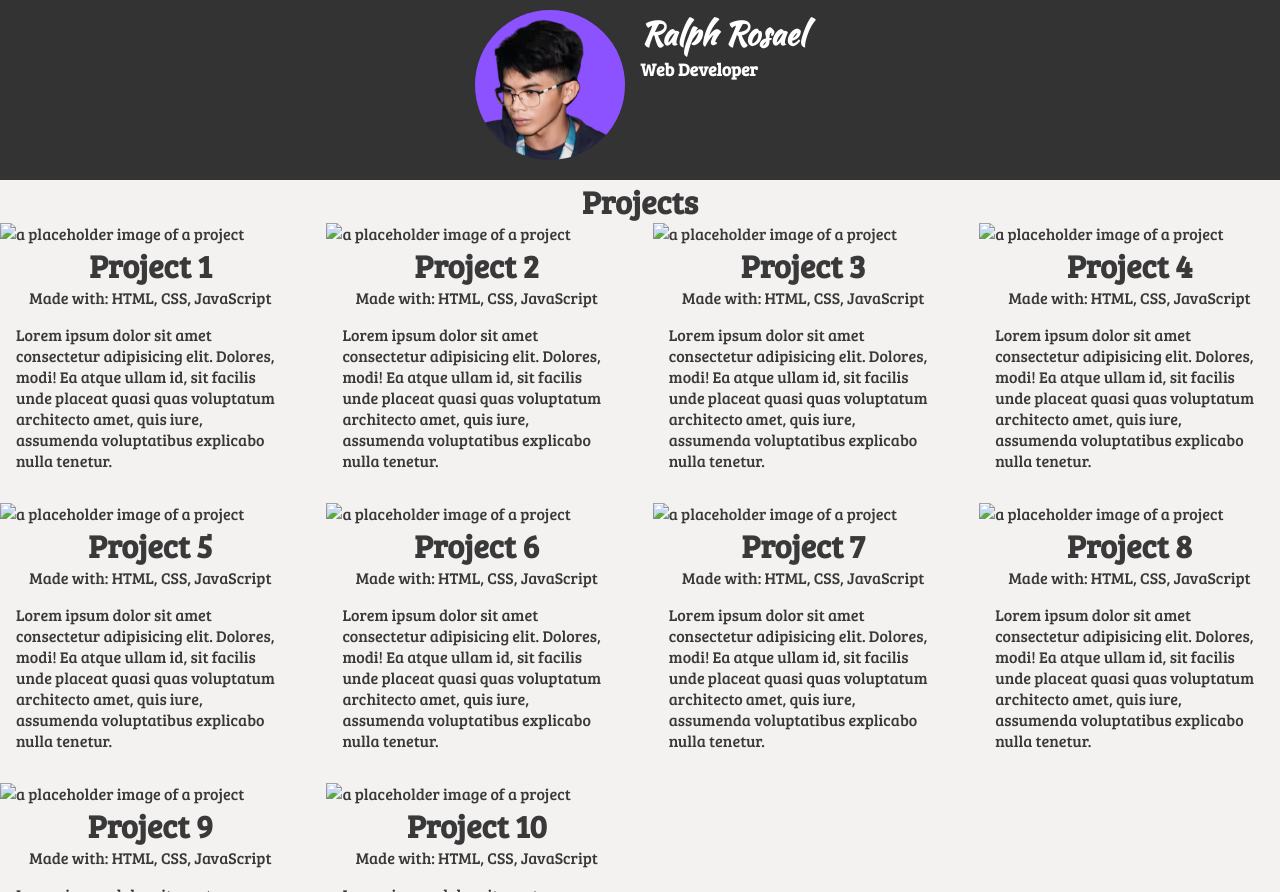
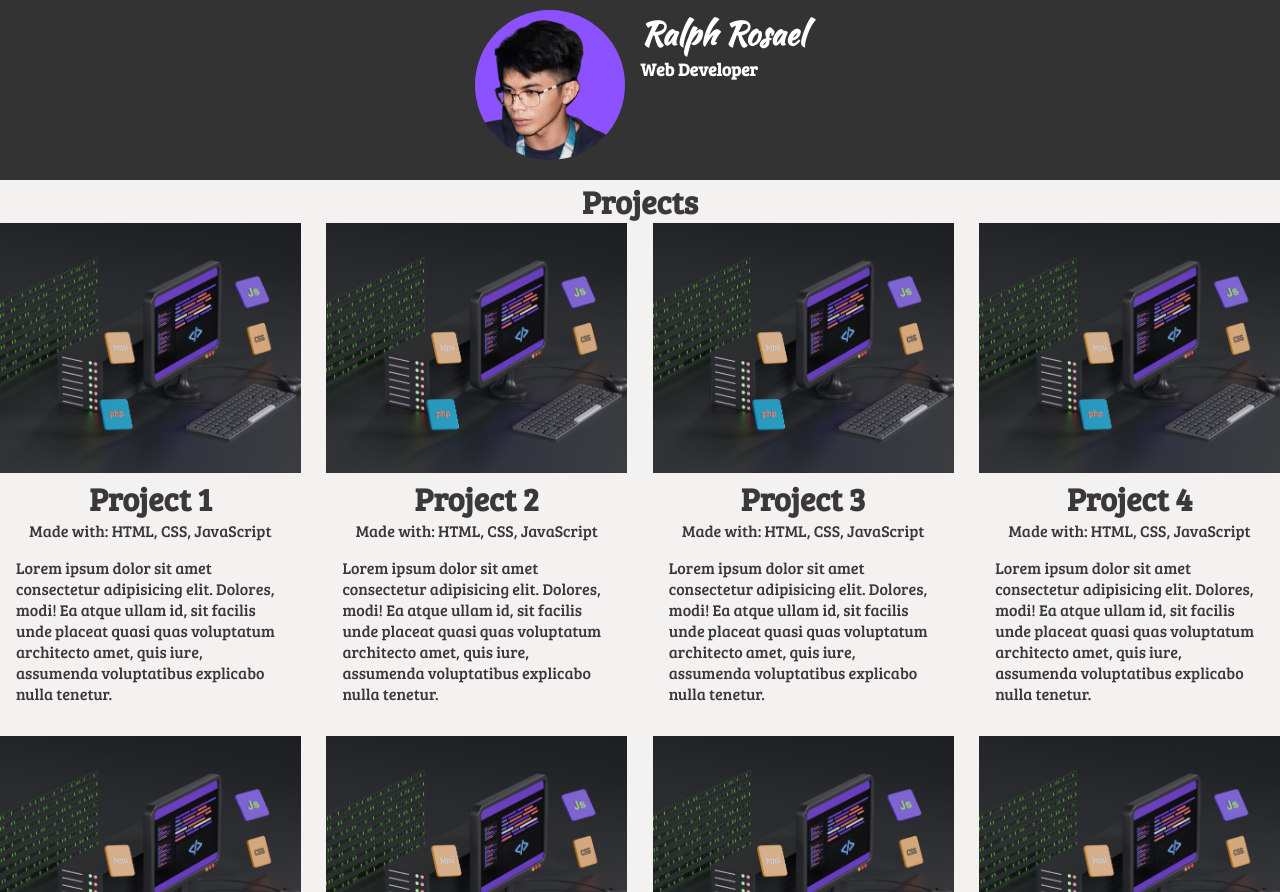
Before and after one commit to coder-ralph/static-website, a plain HTML site: page projects.html in a window 1280 px wide. Shown: the part 60-952 px from the top of the page. Drawn offline with Linux system fonts and the light colour scheme; the site is published under a folder, as on GitHub Pages, so addresses that start at the root find nothing.

Commit message:
Update projects-img path

```diff
--- a/projects.html
+++ b/projects.html
@@ -140,7 +140,7 @@
     <section id="projects">
       <section class="project">
         <img
-          src="/projects-img/web.jpg"
+          src="./projects-img/web.jpg"
           alt="a placeholder image of a project"
         > <!-- snapshot of the project -->
         <h3>Project 1</h3> <!-- project name -->
@@ -159,7 +159,7 @@
 
       <section class="project">
         <img
-          src="/projects-img/web.jpg"
+          src="./projects-img/web.jpg"
           alt="a placeholder image of a project"
         > <!-- snapshot of the project -->
         <h3>Project 2</h3> <!-- project name -->
@@ -178,7 +178,7 @@
 
       <section class="project">
         <img
-          src="/projects-img/web.jpg"
+          src="./projects-img/web.jpg"
           alt="a placeholder image of a project"
         > <!-- snapshot of the project -->
         <h3>Project 3</h3> <!-- project name -->
@@ -197,7 +197,7 @@
 
       <section class="project">
         <img
-          src="/projects-img/web.jpg"
+          src="./projects-img/web.jpg"
           alt="a placeholder image of a project"
         > <!-- snapshot of the project -->
         <h3>Project 4</h3> <!-- project name -->
@@ -216,7 +216,7 @@
 
       <section class="project">
         <img
-          src="/projects-img/web.jpg"
+          src="./projects-img/web.jpg"
           alt="a placeholder image of a project"
         > <!-- snapshot of the project -->
         <h3>Project 5</h3> <!-- project name -->
@@ -235,7 +235,7 @@
 
       <section class="project">
         <img
-          src="/projects-img/web.jpg"
+          src="./projects-img/web.jpg"
           alt="a placeholder image of a project"
         > <!-- snapshot of the project -->
         <h3>Project 6</h3> <!-- project name -->
@@ -254,7 +254,7 @@
 
       <section class="project">
         <img
-          src="/projects-img/web.jpg"
+          src="./projects-img/web.jpg"
           alt="a placeholder image of a project"
         > <!-- snapshot of the project -->
         <h3>Project 7</h3> <!-- project name -->
@@ -273,7 +273,7 @@
 
       <section class="project">
         <img
-          src="/projects-img/web.jpg"
+          src="./projects-img/web.jpg"
           alt="a placeholder image of a project"
         > <!-- snapshot of the project -->
         <h3>Project 8</h3> <!-- project name -->
@@ -292,7 +292,7 @@
 
       <section class="project">
         <img
-          src="/projects-img/web.jpg"
+          src="./projects-img/web.jpg"
           alt="a placeholder image of a project"
         > <!-- snapshot of the project -->
         <h3>Project 9</h3> <!-- project name -->
@@ -311,7 +311,7 @@
 
       <section class="project">
         <img
-          src="/projects-img/web.jpg"
+          src="./projects-img/web.jpg"
           alt="a placeholder image of a project"
         > <!-- snapshot of the project -->
         <h3>Project 10</h3> <!-- project name -->
```
